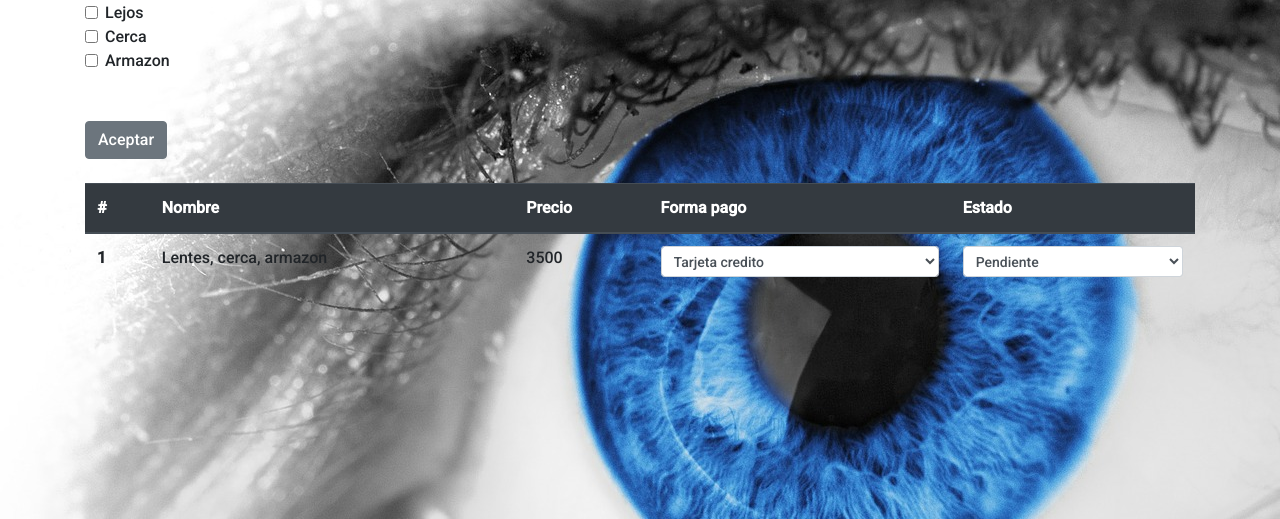
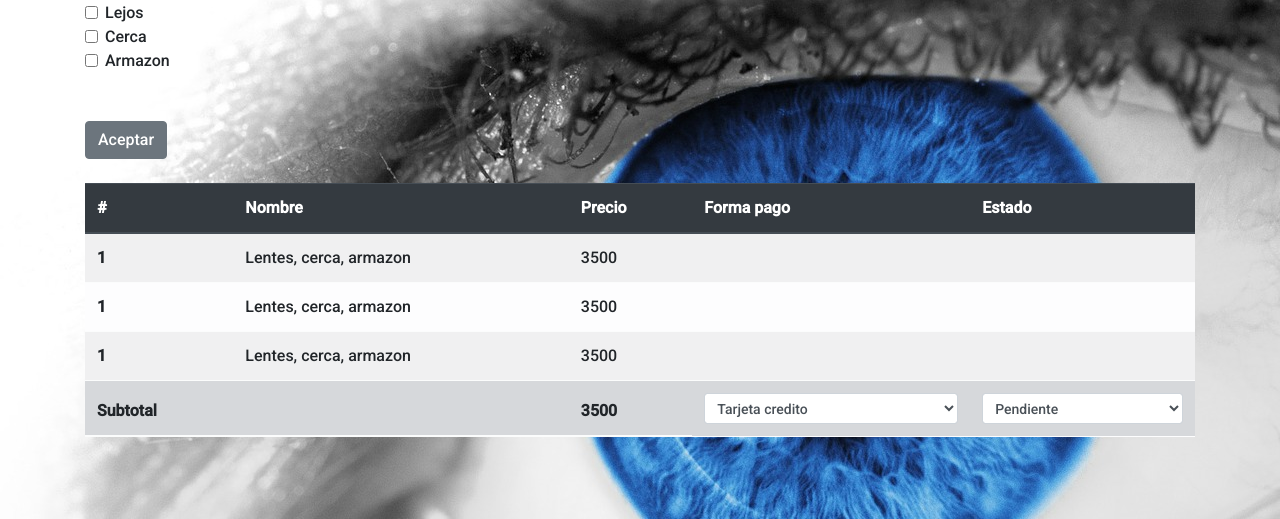
Before and after one commit to gonzalo703/full_stack_django, a Django app: page /usuarios/vendedor in a window 1280 px wide. Shown: the part 281-800 px from the top of the page. Run offline with Django 3.2, Linux system fonts and the light colour scheme; parts of the project's set-up code (start-up, migrations or seed data) failed here and were passed over.

Commit message:
retoques vista vendedor

```diff
--- a/optometria/app_usuarios/templates/usuarios/vendedor.html
+++ b/optometria/app_usuarios/templates/usuarios/vendedor.html
@@ -45,7 +45,7 @@
 
     <br>
     <div>
-        <table class="table">
+        <table class="table table-striped table-light">
             <thead class="thead-dark">
                 <tr>
                     <th scope="col">#</th>
@@ -55,11 +55,33 @@
                     <th scope="col">Estado</th>
                 </tr>
                 </thead>
-                <tbody>
+                <tbody">
                 <tr>
                     <th scope="row">1</th>
                     <td>Lentes, cerca, armazon</td>
                     <td>3500</td>
+                    <td></td>
+                    <td></td>
+                </tr>
+                <tr>
+                    <th scope="row">1</th>
+                    <td>Lentes, cerca, armazon</td>
+                    <td>3500</td>
+                    <td></td>
+                    <td></td>
+                </tr>
+                <tr>
+                    <th scope="row">1</th>
+                    <td>Lentes, cerca, armazon</td>
+                    <td>3500</td>
+                    <td></td>
+                    <td></td>
+                </tr>
+                <thead class="table-secondary">
+                    <tr>
+                        <th scope="row">Subtotal</th>
+                        <th></th>
+                        <th>3500</th>
                         <td>
                             <select class="form-control form-control-sm">
                                 <option>Tarjeta credito</option>
@@ -77,6 +99,7 @@
                             </select>
                         </td>
                     </tr>
+                </thead>
             </tbody>
         </table>
     </div>
```
Also changed, not shown: optometria/app_usuarios/templates/usuarios/taller.html (+10 -0 lines). Lines whose indentation alone changed are shown as unchanged.
